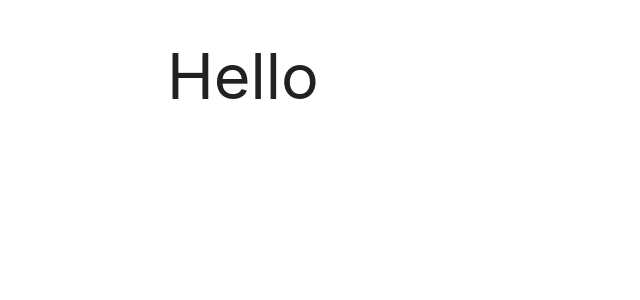
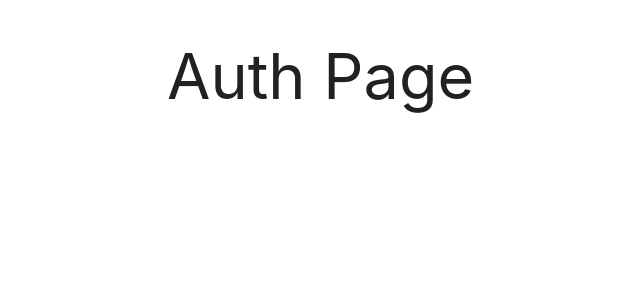
Before and after one commit to PavelProtchenko/short-links, a React (Create React App) app in the folder client/: page / in a window 1280 px wide. Shown: the top 300 px of the page, without its empty margins (25-665 px from the left). Built offline with nearby package versions, Linux system fonts and the light colour scheme.

Commit message:
add routes to app client side

```diff
--- a/client/src/App.js
+++ b/client/src/App.js
@@ -1,11 +1,16 @@
 import React from 'react'
 import 'materialize-css'
+import { useRoutes } from './routes'
+import {BrowserRouter as Router} from 'react-router-dom'
 
 function App() {
+  const routes = useRoutes(false)
   return (
-    <div className="container">
-      <h1>Hello</h1>
-    </div>
+    <Router>
+      <div className="container">
+        {routes}
+      </div>
+    </Router>
   );
 }
 
--- a/client/pages/DetailPage.js
+++ b/client/src/pages/DetailPage.js
@@ -1,7 +1,7 @@
 import React from 'react'
 
 export const DetailPage = () => {
-  <div>
+  return(
     <h1>Detail Page</h1>
-  </div>
+  )
 }
--- a/client/src/routes.js
+++ b/client/src/routes.js
@@ -1,18 +1,34 @@
 import React from 'react'
-import { Switch, Route } from 'react-router-dom'
+import { Switch, Route, Redirect } from 'react-router-dom'
+import { AuthPage } from './pages/AuthPage'
+import { DetailPage } from './pages/DetailPage'
+import { LinksPage } from './pages/LinksPage'
+import { CreatePage } from './pages/CreatePage'
 
 export const useRoutes = isAuthenticated => {
   if (isAuthenticated) {
     return (
       <Switch>
-
+        <Route path="/links" exact>
+          <LinksPage />
+        </Route>
+        <Route path="/create" exact>
+          <CreatePage />
+        </Route>
+        <Route path="/detail/:id">
+          <DetailPage />
+        </Route>
+        <Redirect to="/create" />
       </Switch>
     )
   }
 
   return (
     <Switch>
-
+      <Route path="/" exact>
+        <AuthPage />
+      </Route>
+      <Redirect to="/" />
     </Switch>
   )
 }
```
Also changed, not shown: client/src/pages/AuthPage.js (renamed from client/pages/AuthPage.js), client/src/pages/CreatePage.js (renamed from client/pages/CreatePage.js), client/src/pages/LinksPage.js (renamed from client/pages/LinksPage.js).
